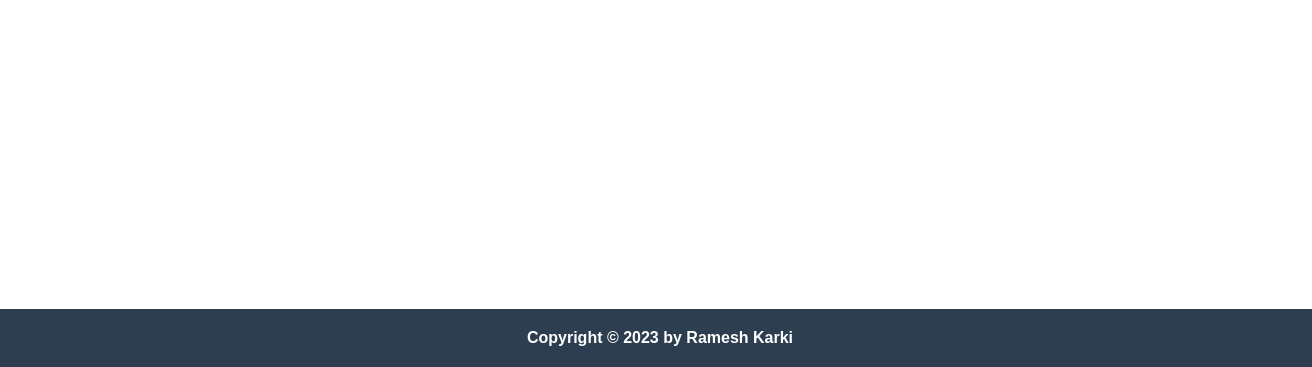
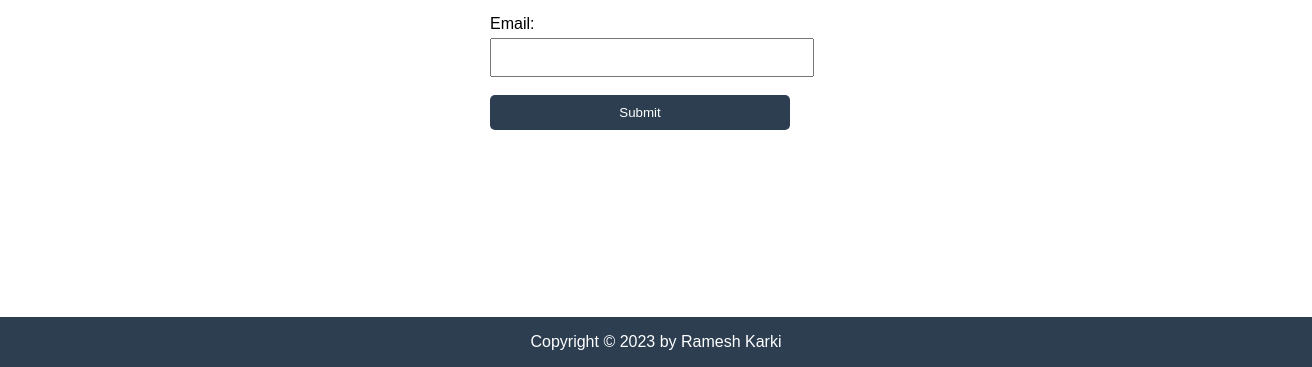
Before and after one commit to hashcrypt22/lut-frontend, a website: page contact.html in a window 1280 px wide. Shown: the part 433-800 px from the top of the page, 1312 px wide, since content can reach past the window. Drawn offline with Linux system fonts and the light colour scheme.

Commit message:
styling contact file

```diff
--- a/contact.html
+++ b/contact.html
@@ -3,7 +3,7 @@
   <head>
     <meta charset="UTF-8" />
     <meta name="viewport" content="width=device-width, initial-scale=1.0" />
-    <link rel="stylesheet" href="./styles/index.css" />
+    <link rel="stylesheet" href="./styles/contact.css" />
   </head>
   <body>
     <header>
--- /dev/null
+++ b/styles/contact.css
@@ -0,0 +1,83 @@
+body,
+h1,
+header {
+  margin: 0;
+  padding: 0;
+}
+
+body {
+  font-family: 'Poppins', sans-serif;
+  display: flex;
+  flex-direction: column;
+  min-height: 100vh;
+}
+
+header {
+  background-color: #2c3e50;
+  color: white;
+  padding: 20px;
+  text-align: center;
+  font-weight: 600;
+}
+nav {
+  background-color: #34495e;
+  display: flex;
+  justify-content: center;
+  transition: background-color 0.3s;
+}
+
+nav a {
+  color: white;
+  text-decoration: none;
+  padding: 14px 20px;
+  text-align: center;
+  flex: 1;
+  transition: background-color 0.3s;
+}
+
+nav a:hover {
+  background-color: #2c3e50;
+}
+
+.contact-page {
+  flex: 1;
+  display: flex;
+  flex-direction: column;
+  justify-content: center;
+  align-items: center;
+}
+
+footer {
+  background-color: #2c3e50;
+  color: white;
+  text-align: center;
+  padding: 1em;
+  position: relative;
+  bottom: 0;
+  width: 100%;
+}
+
+form {
+  width: 300px;
+  margin: 0 auto;
+}
+
+input {
+  width: 100%;
+  padding: 10px;
+  margin-top: 5px;
+}
+
+button {
+  width: 100%;
+  padding: 10px;
+  background-color: #2c3e50;
+  color: white;
+  border: none;
+  border-radius: 5px;
+  cursor: pointer;
+}
+
+button:hover {
+  background-color: #2c3e50;
+}
```
